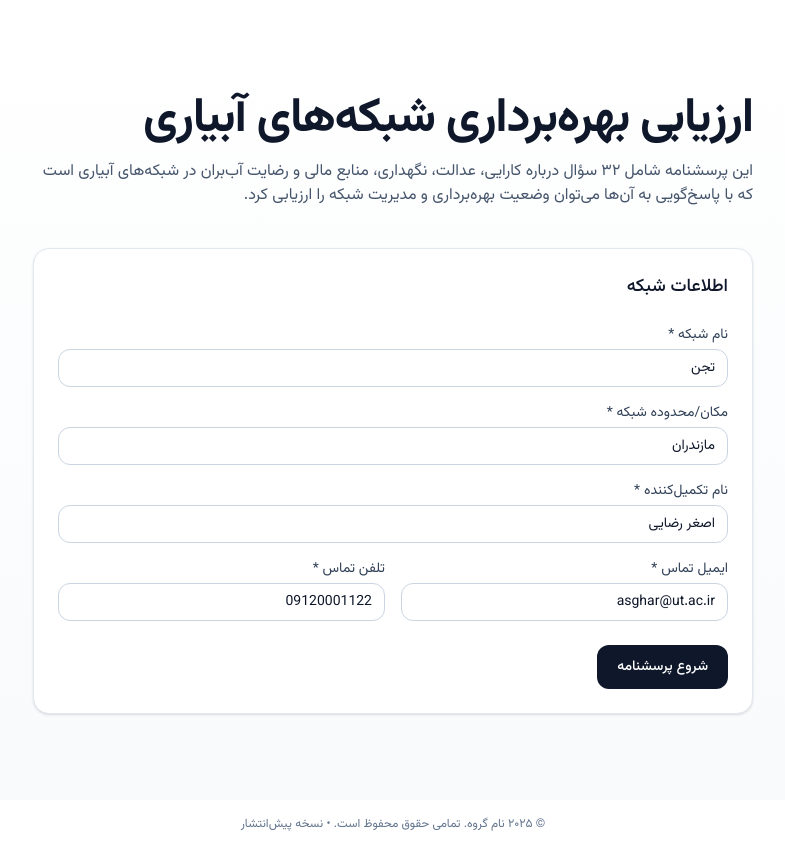
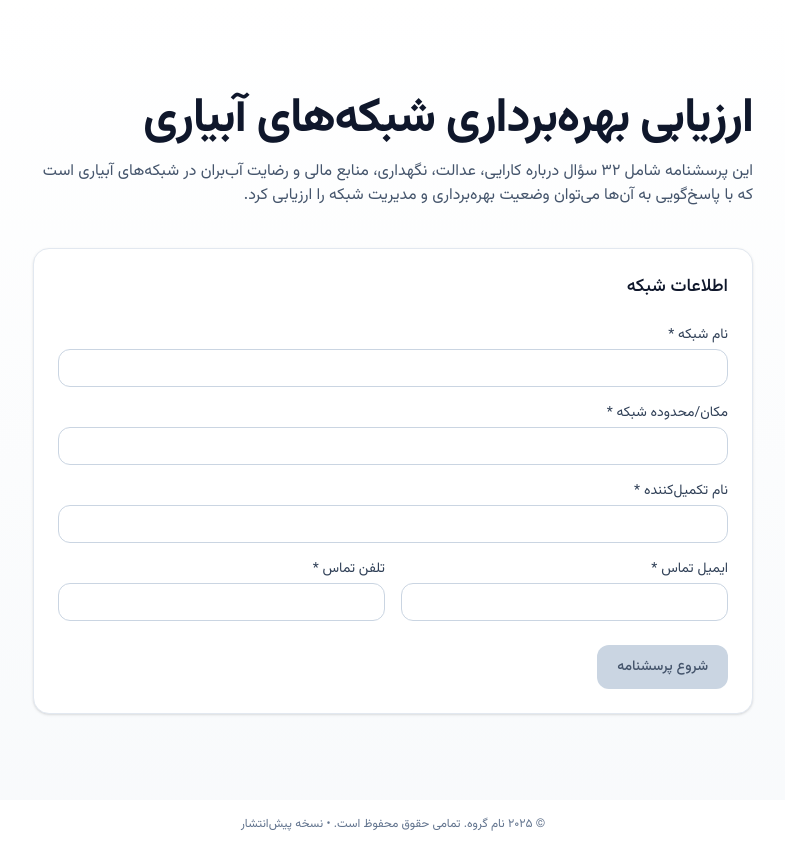
Before and after one commit to Alioax/dss, a Next.js app: page / in a window 1280 px wide. Shown: the whole page, without its empty margins (247-1032 px from the left). Built offline with nearby package versions, Linux system fonts and the light colour scheme.

Commit message:
removed predef vals in first page

```diff
--- a/app/home_client.js
+++ b/app/home_client.js
@@ -15,11 +15,11 @@ export default function HomeClient() {
     fillerName: "",
     email: "",
     phone: "",
-    networkName: "تجن",
-    networkLocation: "مازندران",
-    fillerName: "اصغر رضایی",
-    email: "asghar@ut.ac.ir",
-    phone: "09120001122",
+    // networkName: "تجن",
+    // networkLocation: "مازندران",
+    // fillerName: "اصغر رضایی",
+    // email: "asghar@ut.ac.ir",
+    // phone: "09120001122",
   });
 
   const emailOk = useMemo(
```
